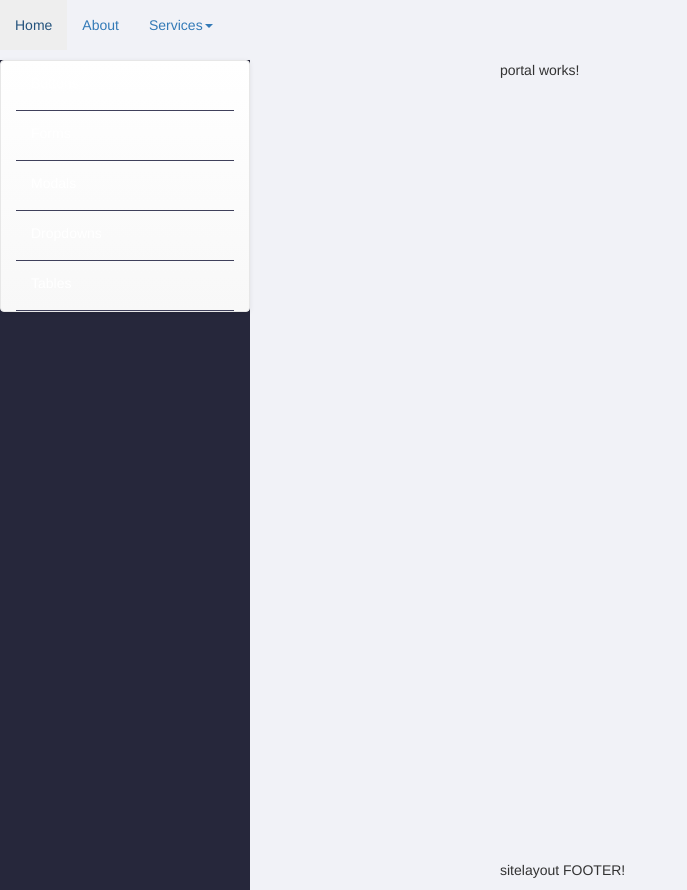
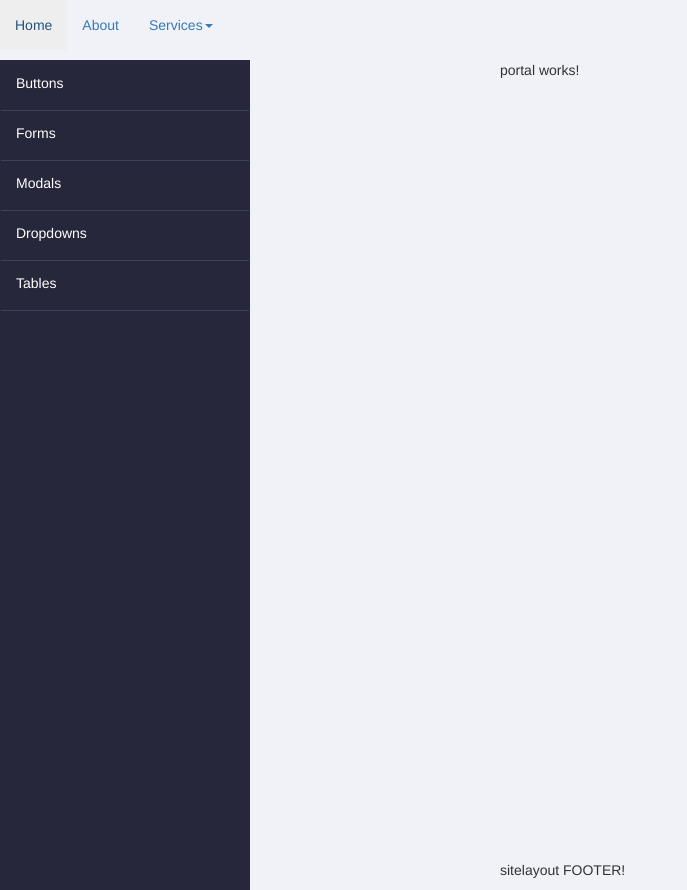
Before and after one commit to mrunalmane3092/automation-portal, an Angular app: page /portal in a window 1280 px wide. Shown: the top 890 px of the page, without its empty margins (0-687 px from the left). Built offline with nearby package versions, Linux system fonts and the light colour scheme.

Commit message:
nav menu bg color change

```diff
--- a/src/app/sitelayout/sitelayout.component.html
+++ b/src/app/sitelayout/sitelayout.component.html
@@ -27,7 +27,7 @@
 
     <div class="displayFlex">
         <aside id="left-panel" class="left-panel">
-            <nav class="navbar navbar-expand-sm navbar-default nopadding">
+            <nav class="navbar navbar-expand-sm nopadding">
                 <!-- <div class="navbar-header">
                     <button class="navbar-toggler navbar-menuBtn" type="button" data-toggle="collapse"
                         data-target="#main-menu" aria-controls="main-menu" aria-expanded="false"
--- a/src/app/sitelayout/sitelayout.component.scss
+++ b/src/app/sitelayout/sitelayout.component.scss
@@ -15,6 +15,7 @@
     color: white;
     .navbar {
         padding: 0px;
+
         .navList {
             li {
                 height: 50px;
@@ -22,6 +23,10 @@
                 padding: 12px 15px;
                 border-bottom: 1px solid #3f405b;
             }
+        }
+
+        .main-menu {
+            padding: 0px;
         }
 
     }
```
Lines whose indentation alone changed are shown as unchanged.
